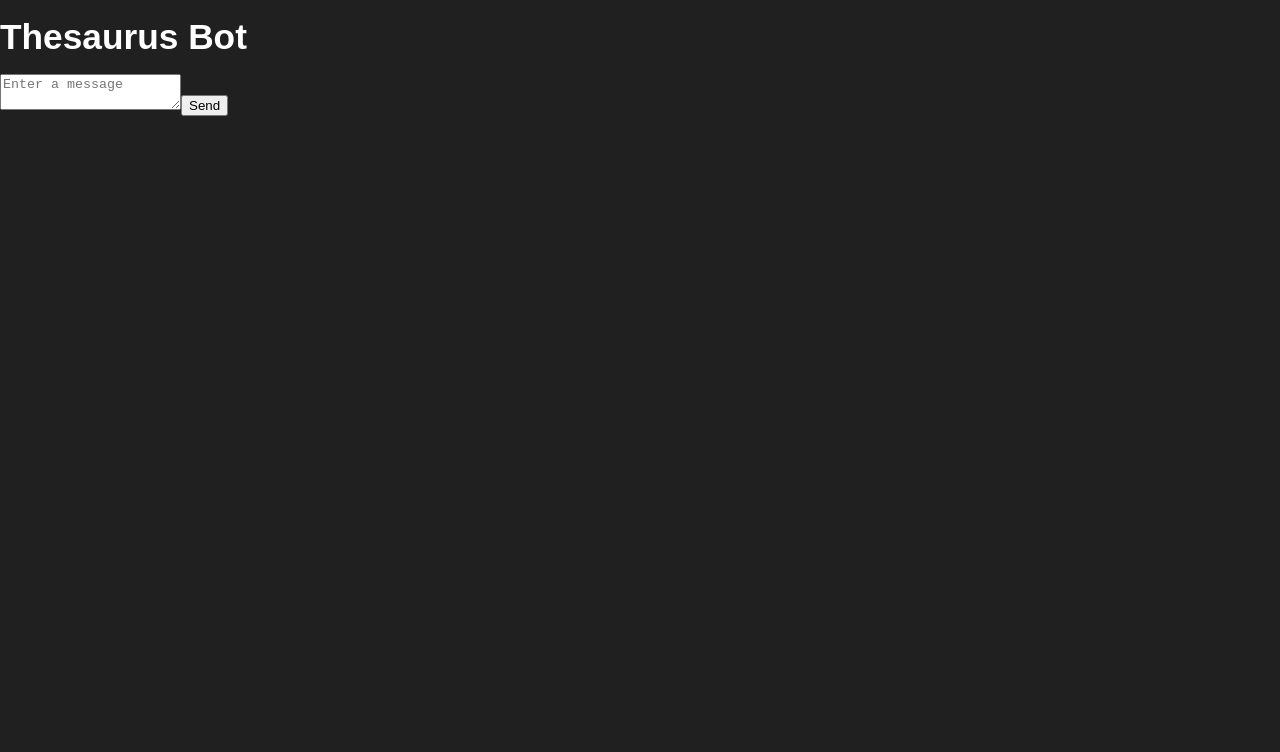
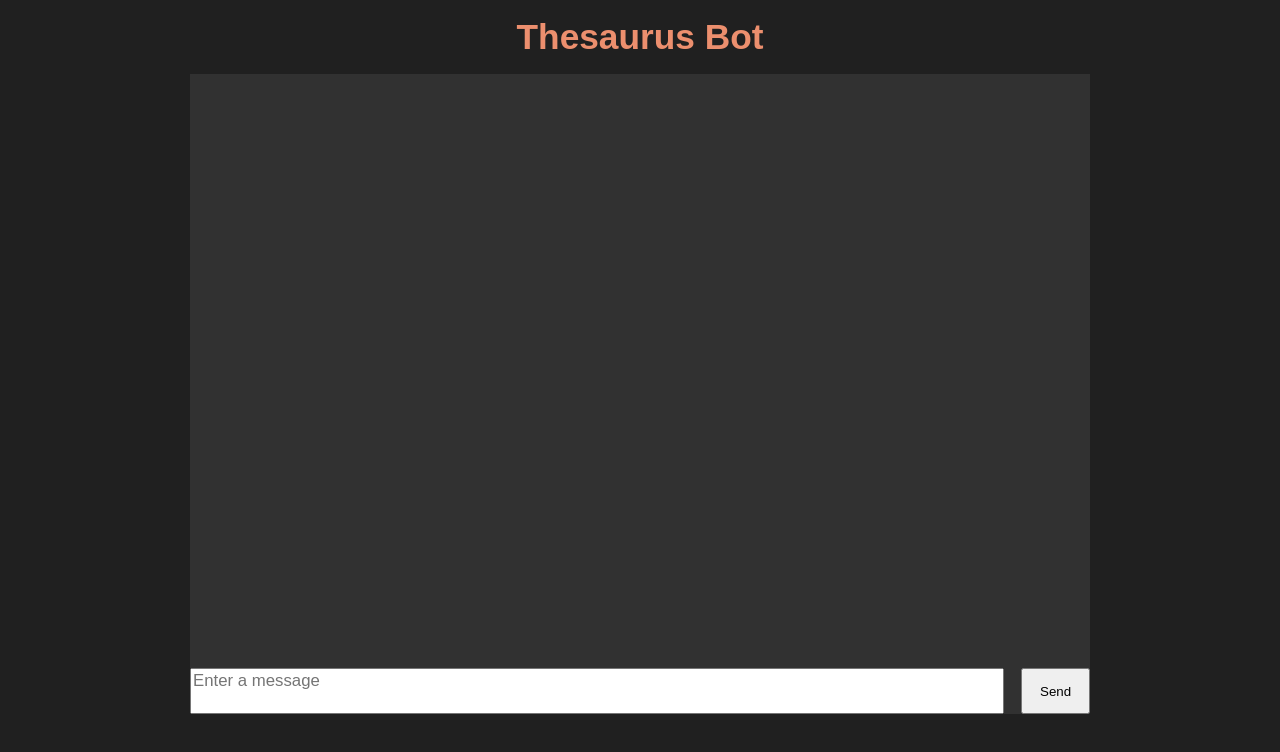
Before and after one commit to tahmdev/thesaurus-bot, a React (Create React App) app: page / in a window 1280 px wide. Shown: the top 752 px of the page. Built offline with nearby package versions, Linux system fonts and the light colour scheme.

Commit message:
Add styling

```diff
--- a/src/App.css
+++ b/src/App.css
@@ -17,12 +17,62 @@ body,
   color: var(--text-color);
   margin: 0;
   padding: 0;
+  width: 100%;
   height: 100%;
   background-color: var(--bg-200);
   font-family: Arial, Helvetica, sans-serif;
   font-size: 1.05rem;
   line-height: 1.6rem;
+  display: flex;
+  flex-direction: column;
+  align-items: center;
 }
-body {
-  height: fit-content;
+button:hover {
+  cursor: pointer;
 }
+h1 {
+  color: rgb(236, 143, 110);
+}
+.chatwindow-wrapper {
+  height: 80%;
+  width: min(90%, 900px);
+  background-color: var(--bg-400);
+  display: flex;
+  flex-direction: column;
+  justify-content: space-between;
+}
+.message-history-wrapper {
+  overflow: auto;
+  display: flex;
+  flex-direction: column;
+}
+.msg {
+  padding: 0.5rem;
+  margin: 0.5rem 0.8rem;
+  width: fit-content;
+  max-width: 70%;
+  border-radius: 6px;
+}
+.user-msg {
+  align-self: flex-end;
+  background-color: coral;
+}
+.bot-msg {
+  background-color: var(--bg-100);
+}
+.chat-input-wrapper {
+  margin-top: 1rem;
+}
+.chat-input-wrapper > form {
+  display: flex;
+}
+.chat-input-wrapper textarea {
+  flex: 1 1 auto;
+  margin-right: 1rem;
+  resize: none;
+  font-size: 1rem;
+  font-family: Arial, Helvetica, sans-serif;
+}
+.chat-input-wrapper button {
+  padding: 0 1rem;
+}
```
